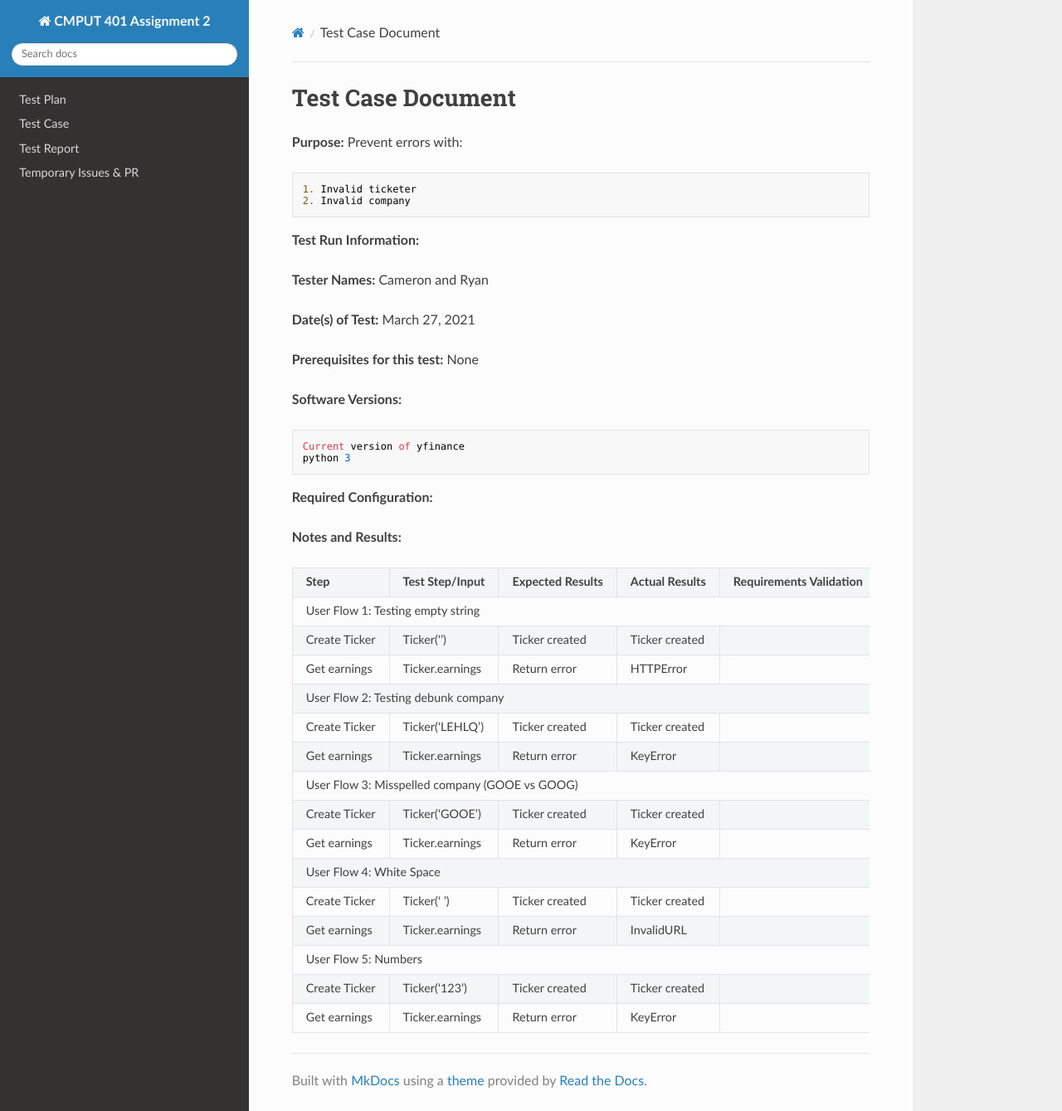
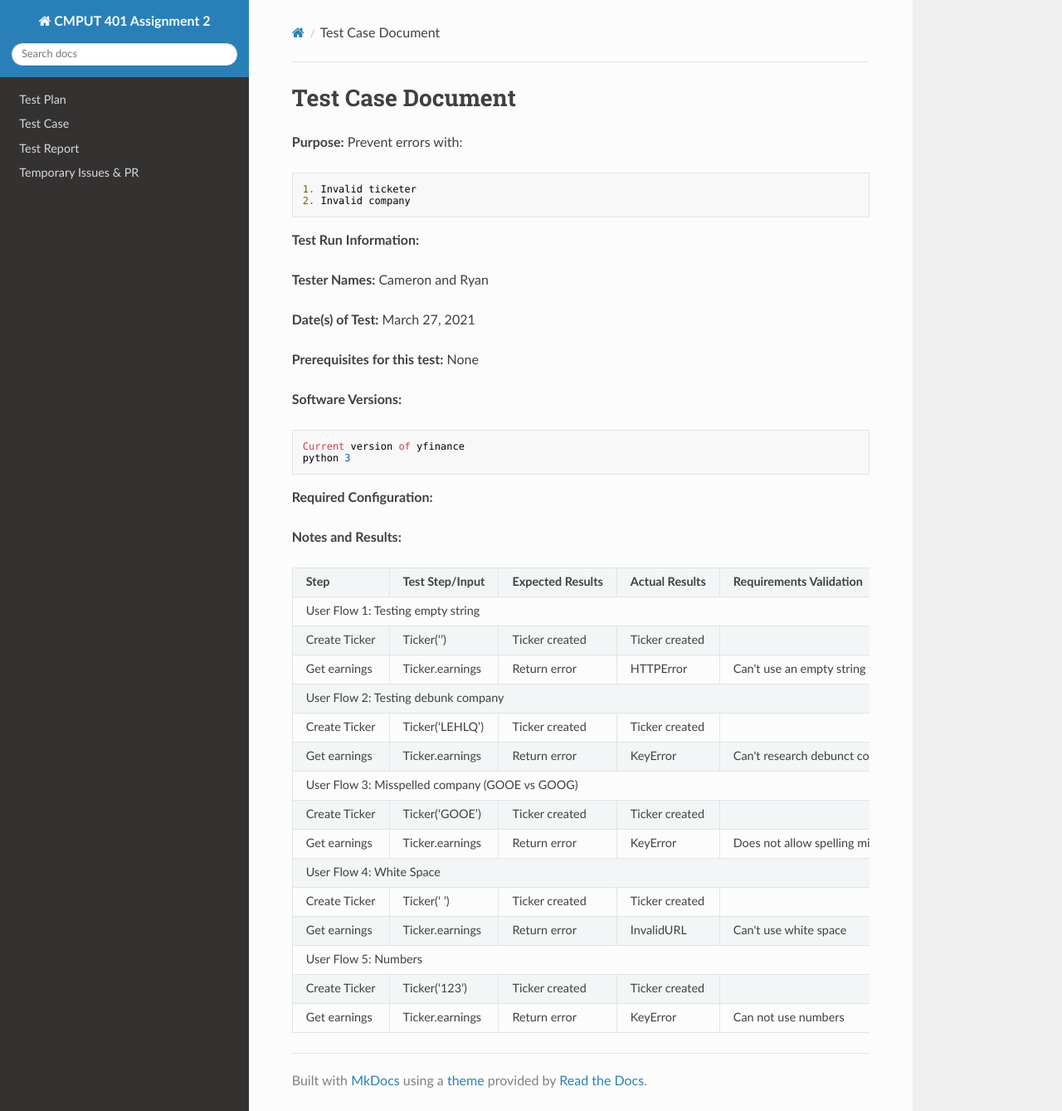
Before and after one commit to ranaroussi/yfinance, an MkDocs documentation site: the page built from docs/docs/invalidtickers.md, in a window 1280 px wide and 1339 px high. Shown: the whole window at 83% size. Built offline with MkDocs 1.6.1, drawn with Linux system fonts in a browser that asks for light colours; nearby versions of some CDN libraries.

Commit message:
adding values to table

```diff
--- a/docs/docs/invalidtickers.md
+++ b/docs/docs/invalidtickers.md
@@ -65,7 +65,7 @@
    </td>
    <td>HTTPError
    </td>
-   <td>
+   <td>Can't use an empty string for a ticker
    </td>
    <td>Pass
    </td>
@@ -97,7 +97,7 @@
    </td>
    <td>KeyError
    </td>
-   <td>
+   <td>Can't research debunct companies
    </td>
    <td>Pass
    </td>
@@ -129,7 +129,7 @@
    </td>
    <td>KeyError
    </td>
-   <td>
+   <td>Does not allow spelling mistakes
    </td>
    <td>Pass
    </td>
@@ -161,7 +161,7 @@
    </td>
    <td>InvalidURL
    </td>
-   <td>
+   <td>Can't use white space
    </td>
    <td>Pass
    </td>
@@ -193,7 +193,7 @@
    </td>
    <td>KeyError
    </td>
-   <td>
+   <td>Can not use numbers
    </td>
    <td>Pass
    </td>
```
